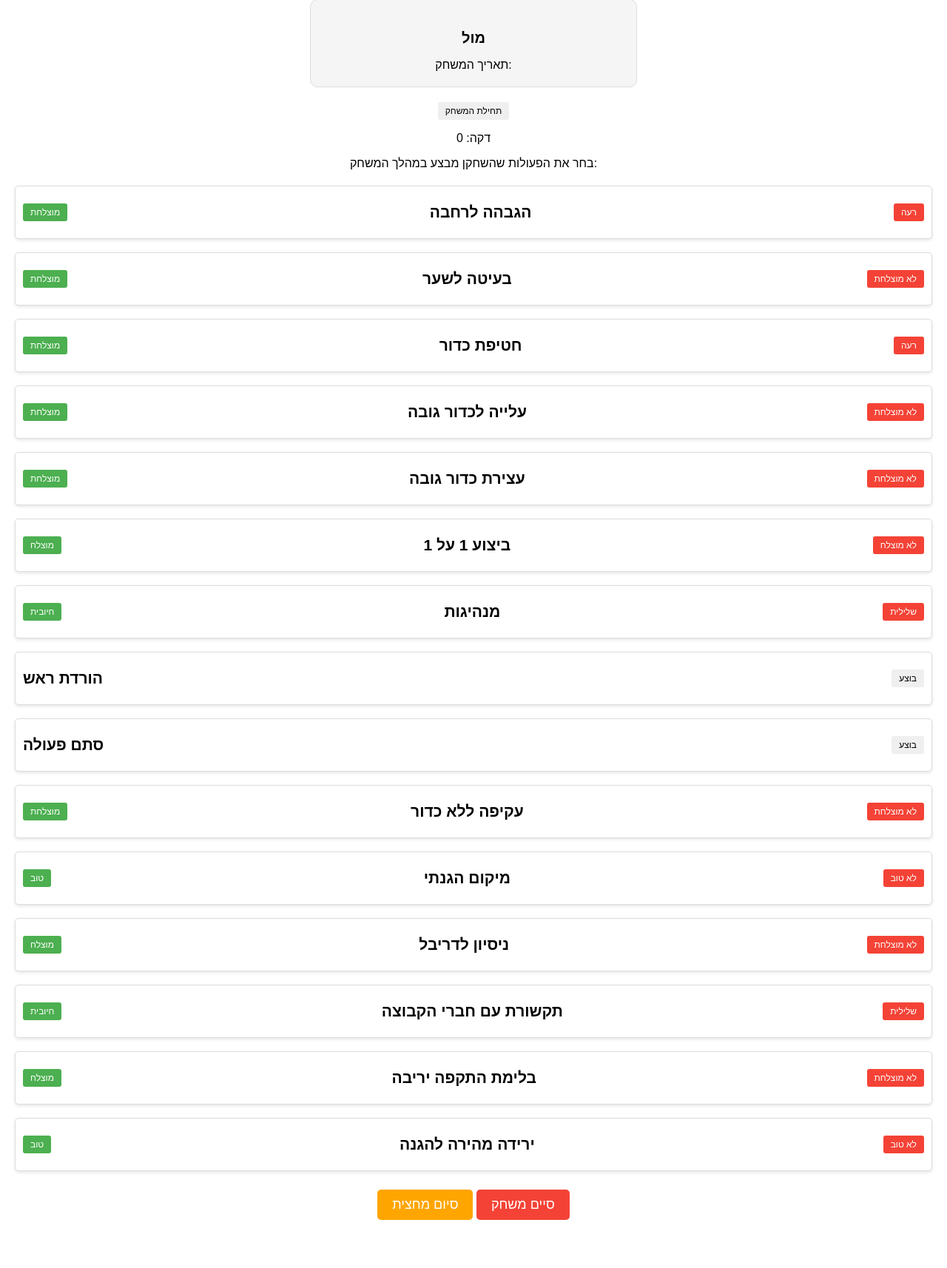
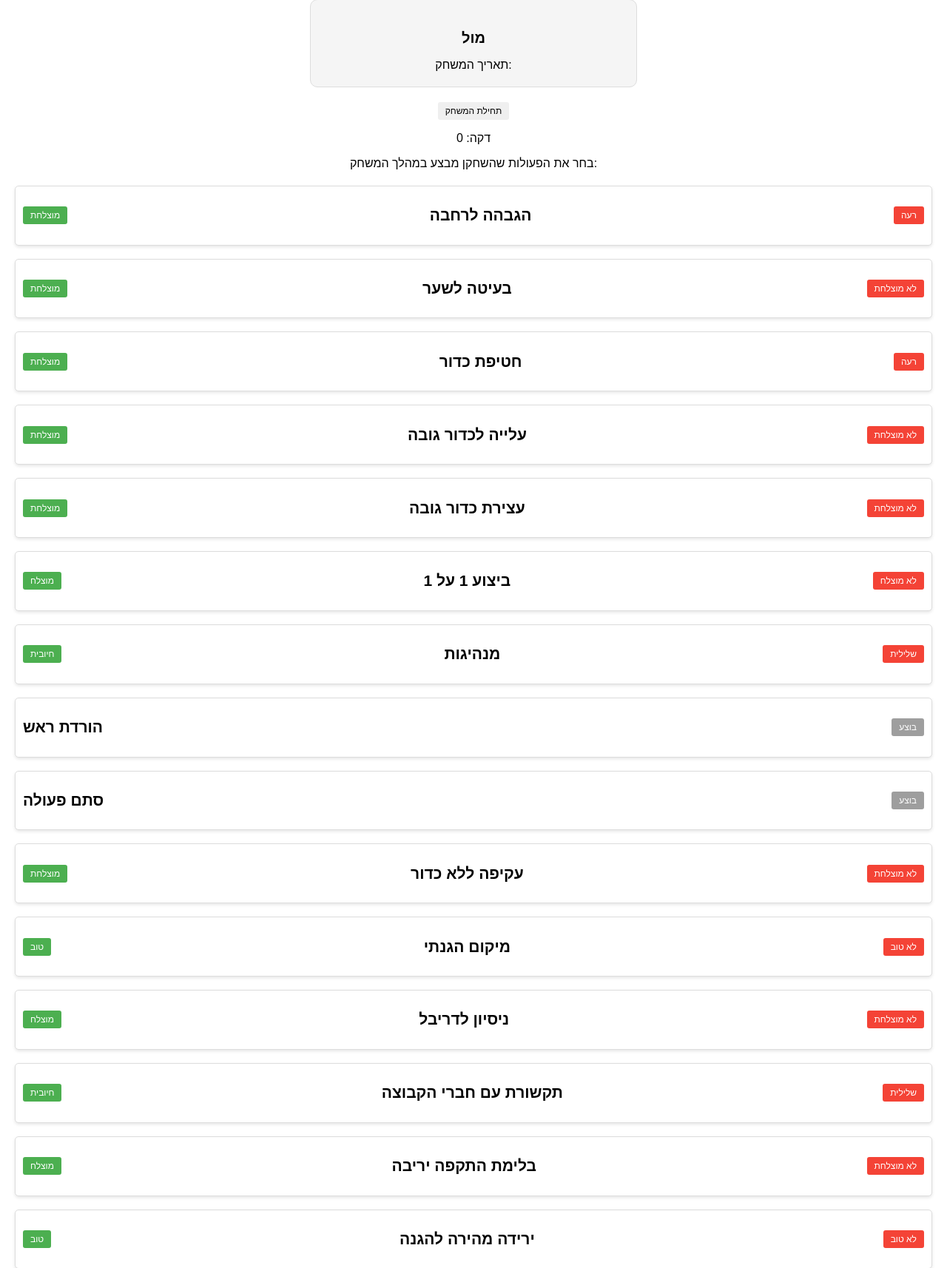
Before and after one commit to assafshtengel/PlayerTracker, a Flask app: page / in a window 1280 px wide. Shown: the part 364-2078 px from the top of the page at 74% size. Before the commit the page ends 2013 px from the top, so only its background shows below. Run offline with Flask 3, Linux system fonts and the light colour scheme; some libraries are stand-ins or nearby versions.

Commit message:
Update styles.css

```diff
--- a/static/styles.css
+++ b/static/styles.css
@@ -64,7 +64,7 @@ body {
     box-shadow: 0 2px 4px rgba(0, 0, 0, 0.1); /* צל קל */
     font-size: 14px; /* גודל טקסט */
     margin: 5px 0; /* רווח קטן בין פעולות */
-    height: 50px; /* גובה קבוע לפעולה */
+    height: auto; /* גובה מותאם אוטומטית לתוכן */
 }
 
 button {
@@ -82,6 +82,11 @@ button {
 
 .bad-action {
     background-color: #f44336; /* אדום */
+    color: white;
+}
+
+.neutral-action {
+    background-color: #9E9E9E; /* אפור */
     color: white;
 }
 
@@ -116,7 +121,7 @@ button {
     background-color: white;
     border: 3px solid #333;
     border-radius: 10px;
-    box-shadow: 0 8px 16px rgba(0,0,0,0.2);
+    box-shadow: 0 8px 16px rgba(0, 0, 0, 0.2);
     z-index: 1000;
     padding: 20px;
     display: none;
```
